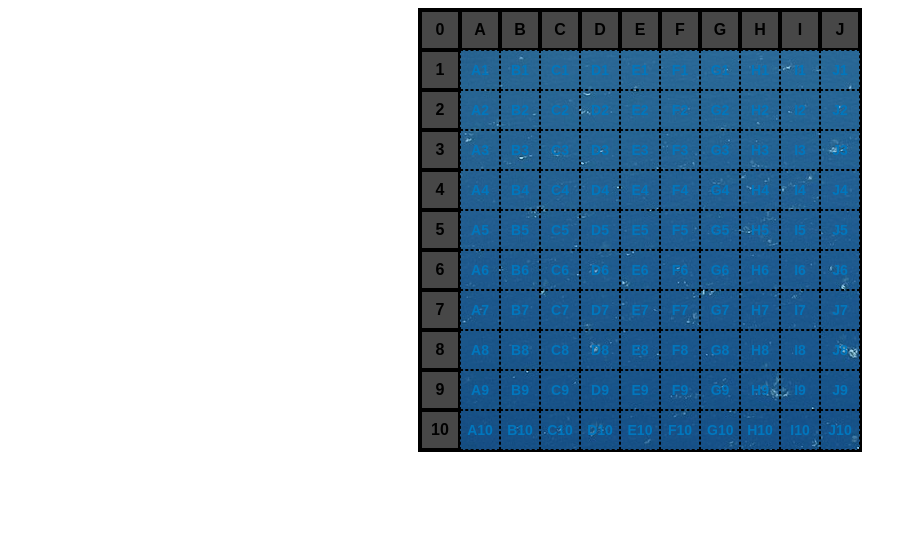
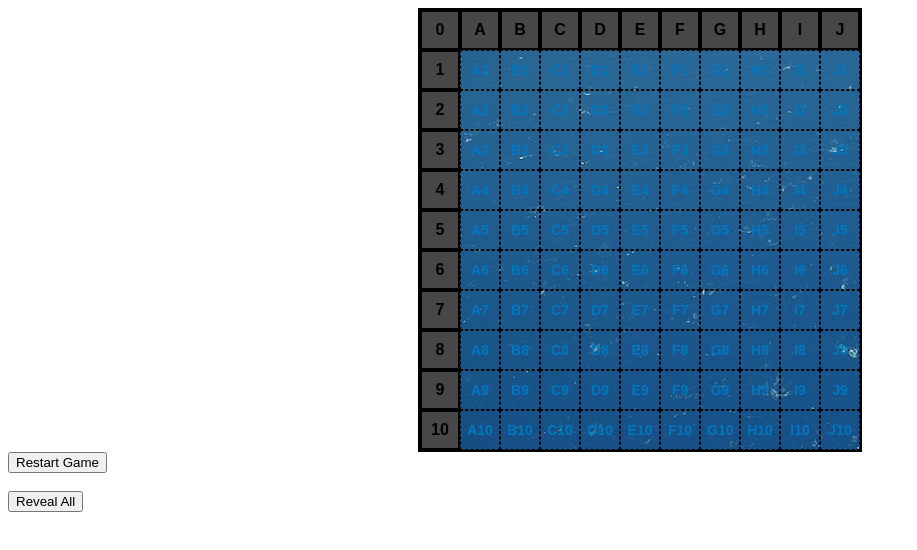
Before and after one commit to Adrian-Jablonski/Electron, a React (Create React App) app in the folder electron-react/: page / in a window 1280 px wide. Shown: the top 550 px of the page, without its empty margins (0-917 px from the left). Built offline with nearby package versions, Linux system fonts and the light colour scheme.

Commit message:
Added restart and reveal all button

```diff
--- a/electron-react/src/components/BoardSpot.js
+++ b/electron-react/src/components/BoardSpot.js
@@ -6,7 +6,7 @@ const setSpotClassName = require('../functions/setup').setSpotClassName;
 class BoardSpot extends Component {
 
     mouseHover(e) {
-        console.log("Hovering on ")
+        //console.log("Hovering on ")
     }
 
     render() {
--- a/electron-react/src/components/GameBoard.js
+++ b/electron-react/src/components/GameBoard.js
@@ -10,6 +10,32 @@ class GameBoard extends Component {
     }
 
     componentWillMount() {
+        this.restartGame();
+    }
+
+    clickSpot = (spotClassName, spot) => {
+        if (spotClassName === 'board-spot') {
+
+            this.setState(prevState => ({
+                board: {
+                    ...prevState.board,
+                    [spot]: {
+                        ...prevState.board[spot],
+                        status: (prevState.board[spot].hasShip) ? 'Hit' : 'Miss'
+                    }
+                }
+            }));
+        }
+    }
+
+    revealAll = () => {
+        let boardLen = document.getElementsByClassName("board-spot").length;
+        for (let i = 0; i < boardLen; i++) {
+            document.getElementsByClassName("board-spot")[i].click();
+        }
+    }
+
+    restartGame = () => {
         const spotsTaken = returnRandomShipPositions().sort();
         console.log(spotsTaken)
         let board = {};
@@ -24,23 +50,6 @@ class GameBoard extends Component {
         }
 
         this.setState({ board });
-    }
-
-    clickSpot = (spotClassName, spot) => {
-        if (spotClassName === 'board-spot') {
-
-            console.log("Spot Clicked " + spot);
-
-            this.setState(prevState => ({
-                board: {
-                    ...prevState.board,
-                    [spot]: {
-                        ...prevState.board[spot],
-                        status: (prevState.board[spot].hasShip) ? 'Hit' : 'Miss'
-                    }
-                }
-            }));
-        }
     }
 
     render() {
@@ -59,6 +68,13 @@ class GameBoard extends Component {
                 <div id="gameboard">
                     {boardRowArr}
                 </div>
+                <div>
+                    <button onClick={() => this.restartGame()}>Restart Game</button>
+                </div>
+                <br></br>
+                <div>
+                    <button onClick={() => this.revealAll()}>Reveal All</button>
+                </div>
             </div>
         )
     }
```
